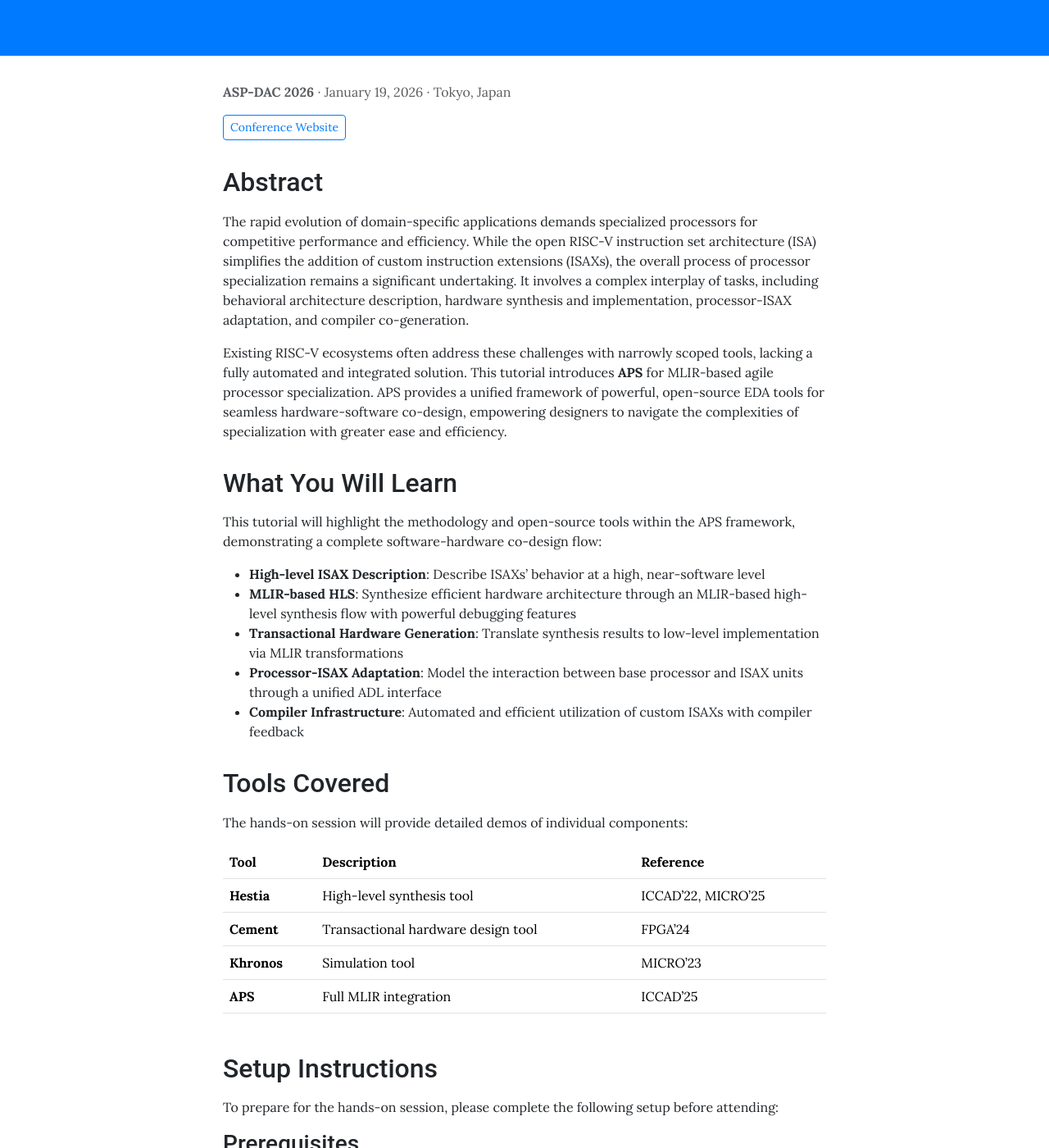
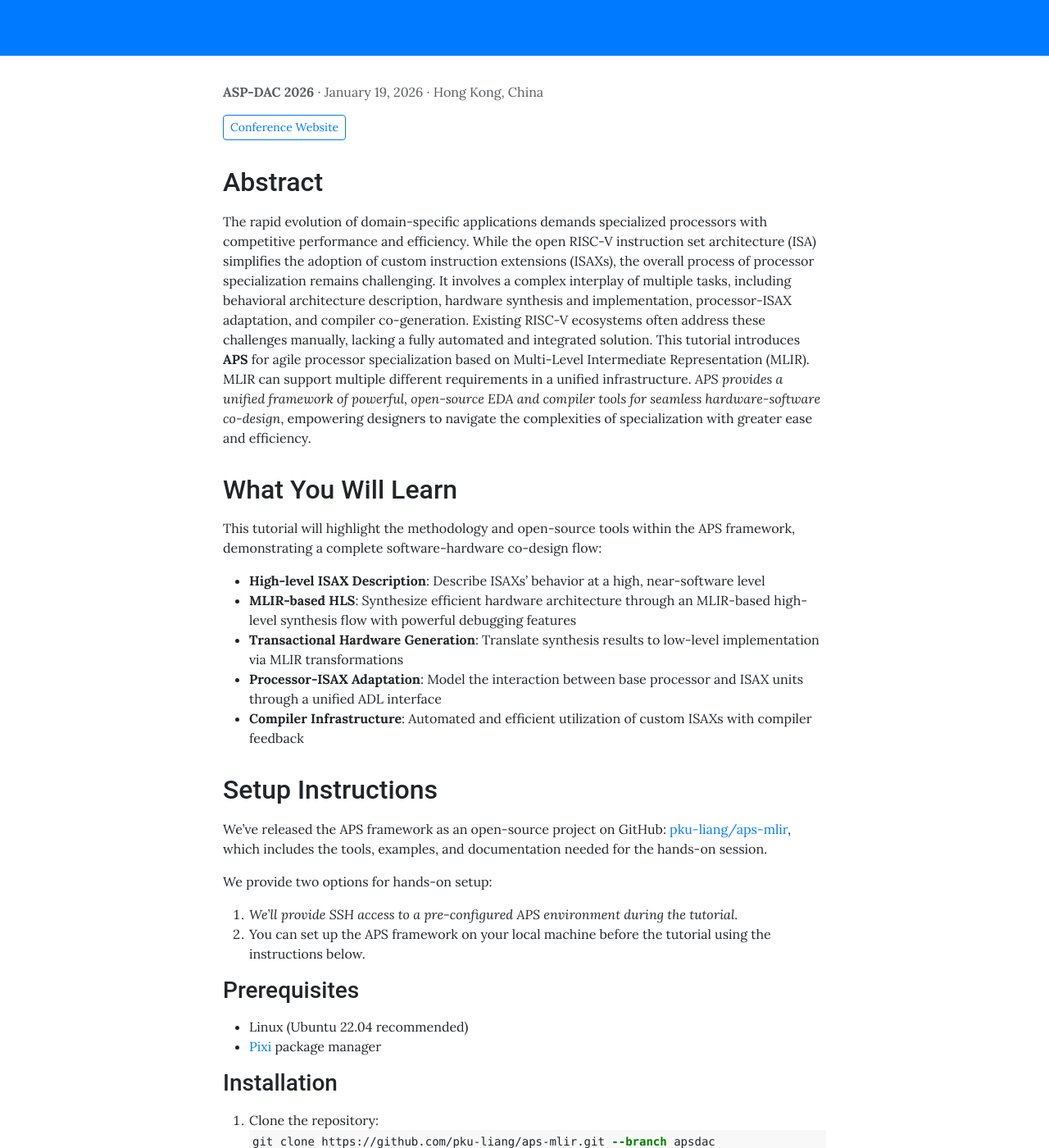
Before and after one commit to ericlyun/aps-website, a Jekyll site: the page built from pages/tutorials/aspdac-2026.md, in a window 1280 px wide and 1400 px high, scrolled down 412 px. Shown: the whole window at 82% size. Built offline with Jekyll 4.4.1, drawn with Linux system fonts in a browser that asks for light colours; some of the changed text lies outside the part shown.

Commit message:
Update tutorial page and team members

````diff
--- a/pages/tutorials/aspdac-2026.md
+++ b/pages/tutorials/aspdac-2026.md
@@ -3,32 +3,32 @@ layout: tutorial
 title: "APS: An MLIR-Based Hardware-Software Co-design Framework for Agile Processor Specialization"
 conference: ASP-DAC 2026
 date: 2026-01-19
-location: Tokyo, Japan
+location: Hong Kong, China
 conference_url: https://www.aspdac.com/aspdac2026/program/program-abstract.html#T5
 permalink: /tutorials/aspdac-2026/
 description: A 3-hour tutorial on the APS framework for agile processor specialization
 
 schedule:
-  - time: "1.5 hours"
+  - time: "30 minutes"
     title: "Background Session"
-    description: "The methodology of APS including description and synthesis fundamentals."
+    description: "Background and motivation leading to our innovations towards agile processor specialization."
     speaker: "Prof. Yun (Eric) Liang"
-  - time: "1.5 hours"
+  - time: "2.5 hours"
     title: "Hands-on Session"
-    description: "Demonstration of open-source tools including Cement, Khronos, Hestia, and the full APS."
-    speaker: "Youwei Xiao, Yuyang Zou"
+    description: "Demonstration of the full APS open-source ecosystem."
+    speaker: "Youwei Xiao, Yitian Sun, Chenyun Yin, and Yuyang Zou"
 
 speakers:
   - ericlyun
   - youwei
   - yuyang
+  - chenyun
+  - yitian
 ---
 
 ## Abstract
 
-The rapid evolution of domain-specific applications demands specialized processors for competitive performance and efficiency. While the open RISC-V instruction set architecture (ISA) simplifies the addition of custom instruction extensions (ISAXs), the overall process of processor specialization remains a significant undertaking. It involves a complex interplay of tasks, including behavioral architecture description, hardware synthesis and implementation, processor-ISAX adaptation, and compiler co-generation.
-
-Existing RISC-V ecosystems often address these challenges with narrowly scoped tools, lacking a fully automated and integrated solution. This tutorial introduces **APS** for MLIR-based agile processor specialization. APS provides a unified framework of powerful, open-source EDA tools for seamless hardware-software co-design, empowering designers to navigate the complexities of specialization with greater ease and efficiency.
+The rapid evolution of domain-specific applications demands specialized processors with competitive performance and efficiency. While the open RISC-V instruction set architecture (ISA) simplifies the adoption of custom instruction extensions (ISAXs), the overall process of processor specialization remains challenging. It involves a complex interplay of multiple tasks, including behavioral architecture description, hardware synthesis and implementation, processor-ISAX adaptation, and compiler co-generation. Existing RISC-V ecosystems often address these challenges manually, lacking a fully automated and integrated solution. This tutorial introduces **APS** for agile processor specialization based on Multi-Level Intermediate Representation (MLIR). MLIR can support multiple different requirements in a unified infrastructure. _APS provides a unified framework of powerful, open-source EDA and compiler tools for seamless hardware-software co-design_, empowering designers to navigate the complexities of specialization with greater ease and efficiency.
 
 ## What You Will Learn
 
@@ -40,57 +40,73 @@ This tutorial will highlight the methodology and open-source tools within the AP
 - **Processor-ISAX Adaptation**: Model the interaction between base processor and ISAX units through a unified ADL interface
 - **Compiler Infrastructure**: Automated and efficient utilization of custom ISAXs with compiler feedback
 
-## Tools Covered
-
-The hands-on session will provide detailed demos of individual components:
-
-| Tool | Description | Reference |
-|------|-------------|-----------|
-| **Hestia** | High-level synthesis tool | ICCAD'22, MICRO'25 |
-| **Cement** | Transactional hardware design tool | FPGA'24 |
-| **Khronos** | Simulation tool | MICRO'23 |
-| **APS** | Full MLIR integration | ICCAD'25 |
-
 ## Setup Instructions
 
-To prepare for the hands-on session, please complete the following setup before attending:
+We've released the APS framework as an open-source project on GitHub: [pku-liang/aps-mlir](https://github.com/pku-liang/aps-mlir/), which includes the tools, examples, and documentation needed for the hands-on session.
+
+We provide two options for hands-on setup:
+
+1. _We'll provide SSH access to a pre-configured APS environment during the tutorial._
+2. You can set up the APS framework on your local machine before the tutorial using the instructions below.
 
 ### Prerequisites
 
-- Linux environment (Ubuntu 20.04+ recommended)
-- Docker installed (optional but recommended)
-- Git
+- Linux (Ubuntu 22.04 recommended)
+- [Pixi](https://pixi.sh/) package manager
 
-### Option 1: Docker Setup (Recommended)
+### Installation
+
+1. Clone the repository:
+```bash
+git clone https://github.com/pku-liang/aps-mlir.git --branch apsdac
+cd aps-mlir
+```
+
+2. Setup chipyard
+```bash
+pixi run fix-verilator
+pixi run setup-ortools
+pixi run setup-yosys-slang
+pixi run setup-firtool
+pixi run setup-chipyard
+```
+
+3. Build CIRCT and APS passes:
+```bash
+rm -rf circt/build
+pixi run setup
+pixi run build
+```
+
+### Quick Start
+
+The `tutorial/` directory contains example CADL files and scripts. Here's a simple example (`tutorial/cadl/hello.cadl`):
+
+```cadl
+#[opcode(7'b0101011)]
+#[funct7(7'b0000000)]
+rtype hello(rs1: u5, rs2: u5, rd: u5) {
+  let a: u32 = _irf[rs1];
+  let b: u32 = _irf[rs2];
+  let c: u32 = a + b;
+  _irf[rd] = c;
+}
+```
+
+See the `tutorial/` directory for more examples including matrix operations (`vgemv3d.cadl`) and distance calculations (`v3ddist_vv.cadl`).
+
+### Full ASIP Pipeline
 
 ```bash
-# Pull the pre-built APS Docker image
-docker pull pkuliang/aps:aspdac2026
-
-# Run the container
-docker run -it pkuliang/aps:aspdac2026
+# Synthesize CADL to hardware
+./tutorial/a1-ex1synth.sh
+# Compile test program with custom instruction
+./tutorial/a2-ex1compile.sh
+# Full SoC simulation and synthesis
+./tutorial/a6-ex1sim.sh
+./tutorial/a7-ex1yosys.sh
 ```
 
-### Option 2: Manual Installation
-
-```bash
-# Clone the APS repository
-git clone https://github.com/pku-liang/aps.git
-cd aps
-
-# Follow the README for detailed setup instructions
-# See: https://github.com/pku-liang/aps#installation
-```
-
-### Verification
-
-After setup, verify your installation:
-
-```bash
-# Run the basic test suite
-cd aps
-make test
-```
 
 ## Target Audience
 
````
Also changed, not shown: _layouts/team.html (+14 -5 lines), _people/chenyun.md (added, +19 -0 lines), _people/yitian.md (added, +19 -0 lines), _people/youwei.md (+1 -1 lines), _people/yuyang.md (+1 -1 lines), assets/images/team/chenyun.jpg (added), assets/images/team/yitian.jpg (added).
